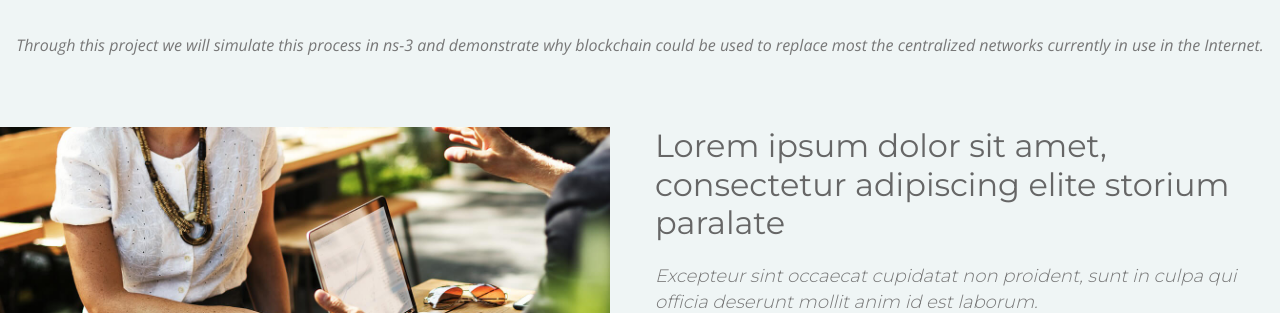
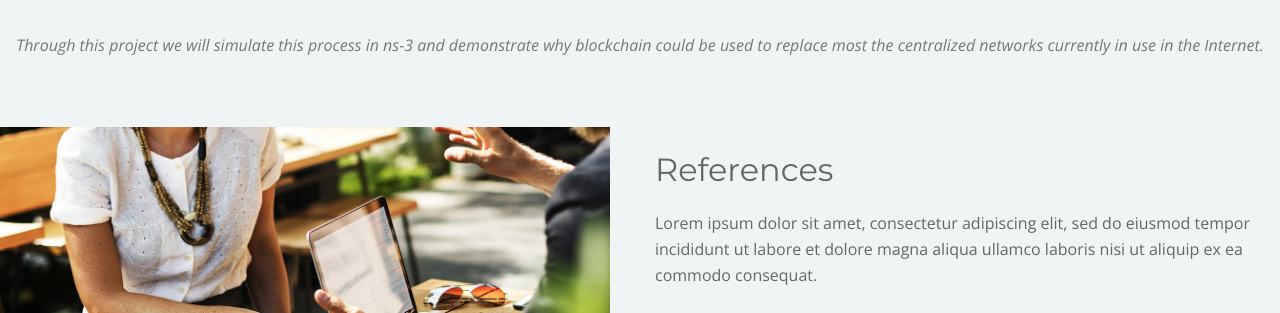
Before and after one commit to adiazalo/ENSC-427-Project, a plain HTML site: page index.html in a window 1280 px wide. Shown: the part 1050-1363 px from the top of the page. Drawn offline with nearby package versions, Linux system fonts and the light colour scheme; files whose address does not match are found by name.

Commit message:
Update index.html

```diff
--- a/index.html
+++ b/index.html
@@ -111,8 +111,9 @@
           </div>
 
           <div class="col-lg-6 content" data-aos="fade-left">
-            <h2>Lorem ipsum dolor sit amet, consectetur adipiscing elite storium paralate</h2>
-            <h3>Excepteur sint occaecat cupidatat non proident, sunt in culpa qui officia deserunt mollit anim id est laborum.</h3>
+            <br>
+            <h2>References</h2>
+
             <p>
               Lorem ipsum dolor sit amet, consectetur adipiscing elit, sed do eiusmod tempor incididunt ut labore et dolore magna aliqua ullamco laboris nisi ut aliquip ex ea commodo consequat.
             </p>
@@ -131,7 +132,7 @@
 
       </div>
     </section><!-- #about -->
-
+<!--
     <!--==========================
       Product Featuress Section
     ============================-->
@@ -260,7 +261,7 @@
 
       </div>
     </section><!-- #call-to-action -->
-
+  //-->
 
   </main>
 
```
